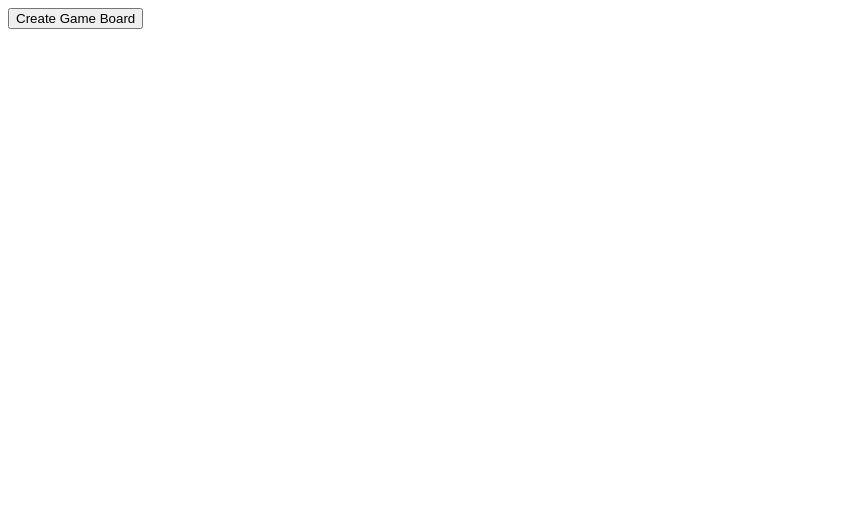
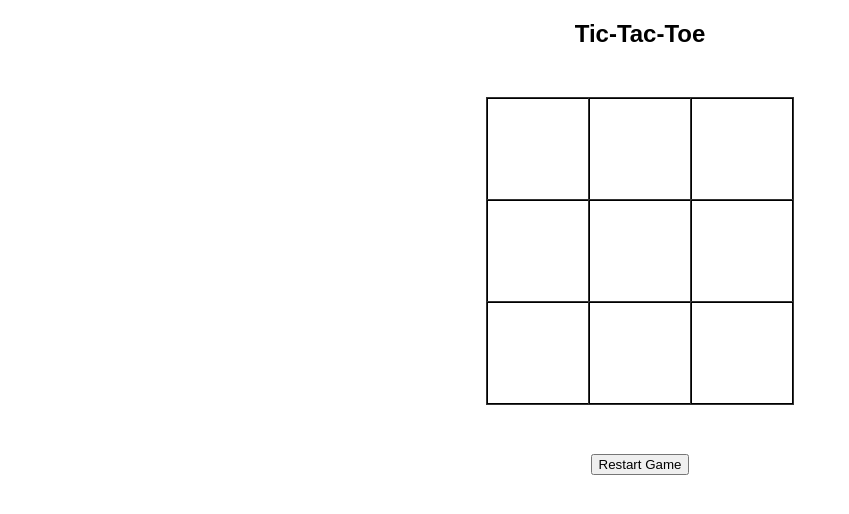
Before and after one commit to CHuston13/tic-tac-toe, a plain HTML site: page index.html in a window 1280 px wide. Shown: the whole page, without its empty margins (0-849 px from the left). Drawn offline with Linux system fonts and the light colour scheme.

Commit message:
index.html

```diff
--- a/index.html
+++ b/index.html
@@ -10,12 +10,28 @@
 
 </head>
 <body>
-    <div>
-        <div id="boxParent"></div>
-    </div>
-    <div>
-        <button onclick="makeBlocks();">Create Game Board</button>
-    </div>
+    <section>
+        <h1 class="game-title">Tic-Tac-Toe</h1>
+        <div class="game-container">
+            <div data-cell-index="0" class="cell"></div>
+            <div data-cell-index="1" class="cell"></div>
+            <div data-cell-index="2" class="cell"></div>
+            <div data-cell-index="3" class="cell"></div>
+            <div data-cell-index="4" class="cell"></div>
+            <div data-cell-index="5" class="cell"></div>
+            <div data-cell-index="6" class="cell"></div>
+            <div data-cell-index="7" class="cell"></div>
+            <div data-cell-index="8" class="cell"></div>
+                </div>
+            <h2 class="game-status"></h2>
+            <button class="game-restart">Restart Game</button>
+            </section>
+
+
+
+
+    </section>
+
 
 </body>
 </html>
--- a/script.js
+++ b/script.js
@@ -1,13 +1,50 @@
-function makeBlocks() {
-    for (var i = 0; i < 3; i++) {
-        var row = document.createElement('div');
-        row.className = "row";
-        for (var j = 0; j < 3; j++) {
-            var box = document.createElement('div');
-            box.className = "box";
-            row.appendChild(box);
-            row.addEventListener("click", function(){return("X");});
-        }
-        document.getElementById('boxParent').appendChild(row);
-    }
+/* Store game status element*/
+const statusDisplay = document.querySelector('game-status');
+
+
+/* declare variable that will track game state*/
+/* using game active to pause the game in case of an end scenario */
+let gameActive = true;
+
+
+/* store current player*/
+let currentPlayer = "X";
+/*Store current game status , form of empty strings will aloow track played cells and validate game */
+
+let gameState =["","","","","","","","",""];
+/* messages for user */
+
+
+const win = () => `Player ${currentPlayer} has won!`;
+const draw = () => `Game has ended in a draw!`;
+const currentPlayerTurn = () => `It's ${currentPlayer}'s turn`;
+
+/*inital message to see whos turn it is */
+
+
+statusDisplay.innerHTML = currentPlayerTurn();
+function handleCellPlayed(){
+
 }
+
+function handlePlayerChange(){
+
+
+}
+
+function handleResultValidiation(){
+
+}
+
+function handleCellClick(){
+
+}
+
+function handleRestartGame(){
+
+}
+/* Event listeners to actual cells */
+
+
+document.querySelectorAll('.cell').forEach(cell => cell.addEventListener('click', handleCellClick));
+document.querySelector('.game--restart').addEventListener('click', handleRestartGame);
--- a/style.css
+++ b/style.css
@@ -1,17 +1,24 @@
-.box {
-    background: #9E9E9E;
-    border: black 1px solid;
-    width: 180px;
-    height: 180px;
-    margin: 0 auto;
-    margin-top: 0;
-    cursor: pointer;
-    display: inline-block;
+body{
+    font-family: Arial, Helvetica, sans-serif;
+}
+
+section{
+    text-align: center;
+}
+.game-container{
+    display: grid;
+    grid-template-columns: repeat(3,auto);
+    width: 306px;
+    margin: 50px auto;
 
 }
 
-.row {
-    display: block;
-    float:left;
-    width:100%;
+.cell{
+    border: 1px solid black;
+    font-family: "permanent marker",cursive;
+    height: 100px;
+    box-shadow: 0 0 0 1px #333333;
+    cursor: pointer;
+    line-height: 100px;
+    font-size: 60px;
 }
```
